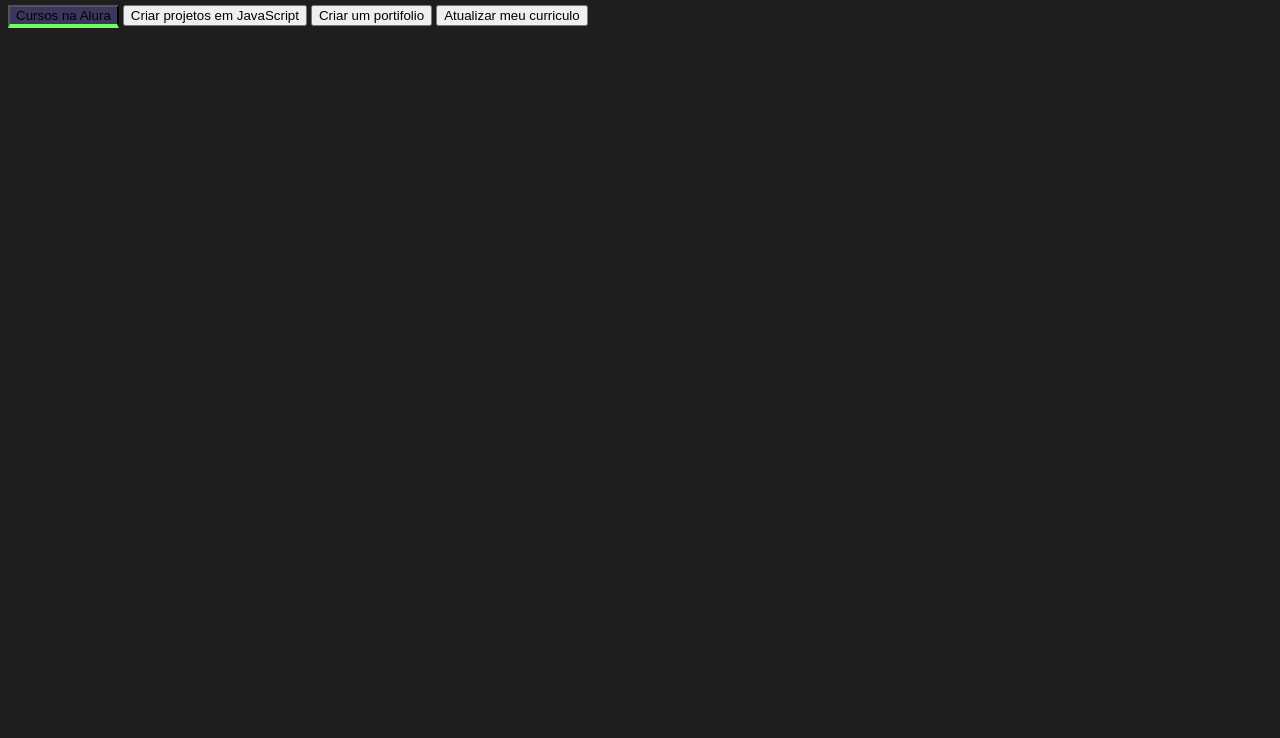
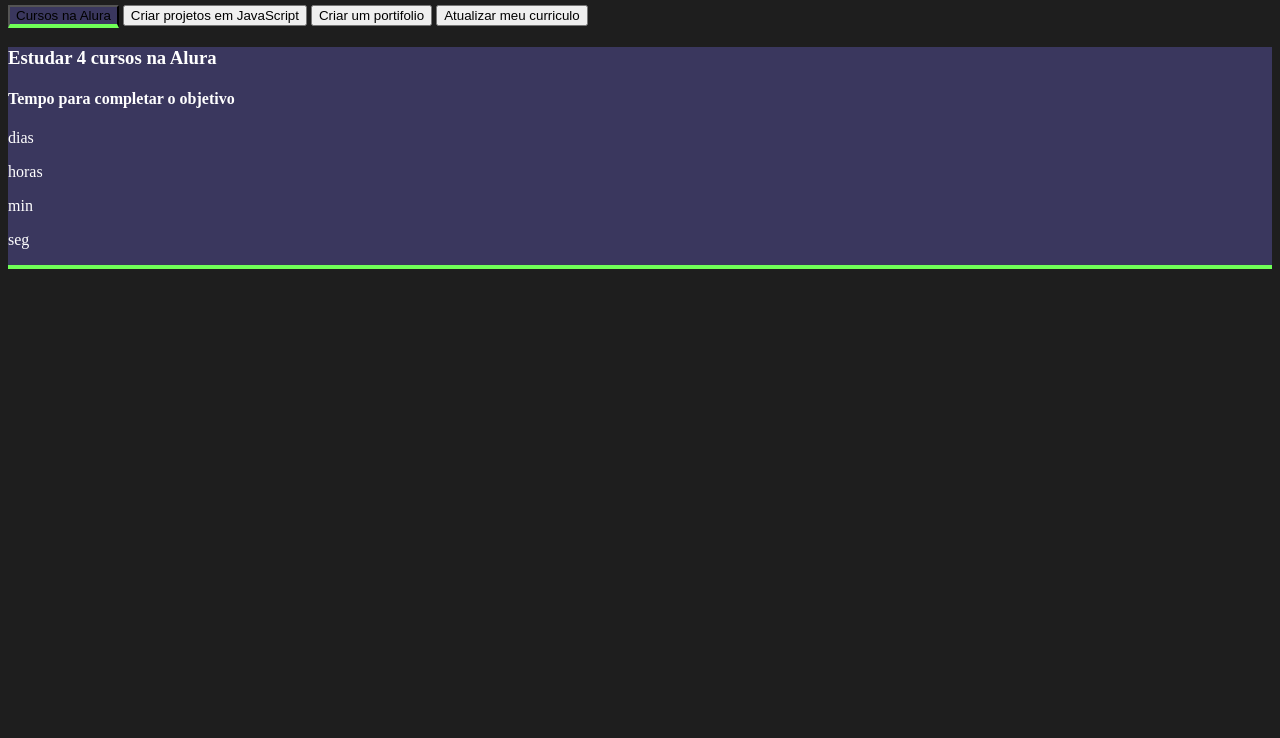
Before and after one commit to duardak/Nome-qualquer-, a plain HTML site: page index.html in a window 1280 px wide. Shown: the part 62-800 px from the top of the page. Drawn offline with Linux system fonts and the light colour scheme.

Commit message:
Add files via upload

```diff
--- a/index.html
+++ b/index.html
@@ -9,13 +9,37 @@
 </head>
 <body>
     <section class="conteudo-principal"></section>
-    <h2 class="titulo-principal">Meus objetivoso ano</h2>
+    <h2 class="titulo-principal">Meus objetivos do ano</h2>
     <div class="botoes">
         <button class="botao ativo">Cursos na Alura</button>
         <button class="botao">Criar projetos em JavaScript</button>
         <button class="botao">Criar um portifolio</button>
         <button class="botao">Atualizar meu curriculo</button>
     </div>
+    <div class="abas-textos">
+        <div class="aba-conteudo ativo">
+            <h3 class="aba-conteudo-titulo-principal">Estudar 4 cursos na Alura</h3>
+            <h4 class="aba-conteudo-titulo-secundario">Tempo para completar o objetivo</h4>
+            <div class="contador">
+                <div class="contador-digito">
+                    <p class="contador-digito-numero" id="dias0"></p>
+                    <p class="contador-digito-texto">dias</p>
+                </div>
+                <div class="contador-digito">
+                    <p class="contador-digito-numero" id="horas0"></p>
+                    <p class="contador-digito-texto">horas</p>
+                </div>
+                <div class="contador-digito">
+                    <p class="contador-digito-numero" id="min0"></p>
+                    <p class="contador-digito-texto">min</p>
+                </div>
+                <div class="contador-digito">
+                    <p class="contador-digito-numero" i="seg0"></p>
+                    <p class="contador-digito-texto">seg</p>
+                </div>
+            </div>
+        </div>
+    </div>
     <script scr="main.js"></script>
 </body>
 </html>
```
